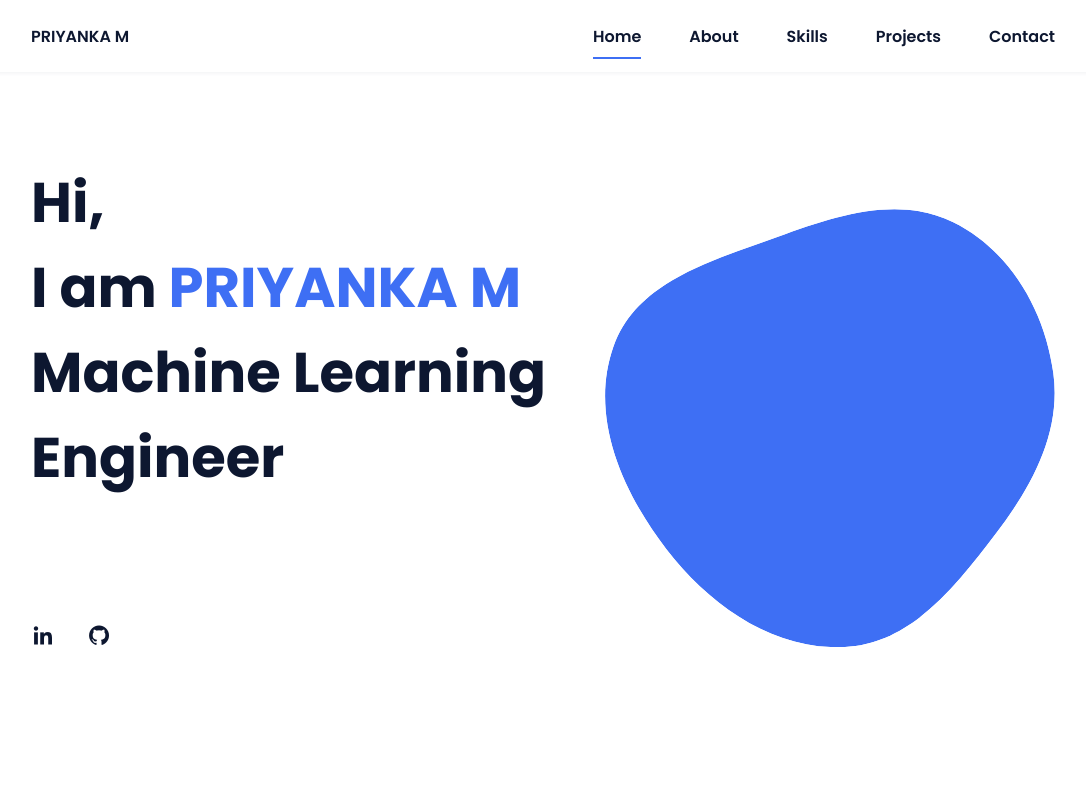
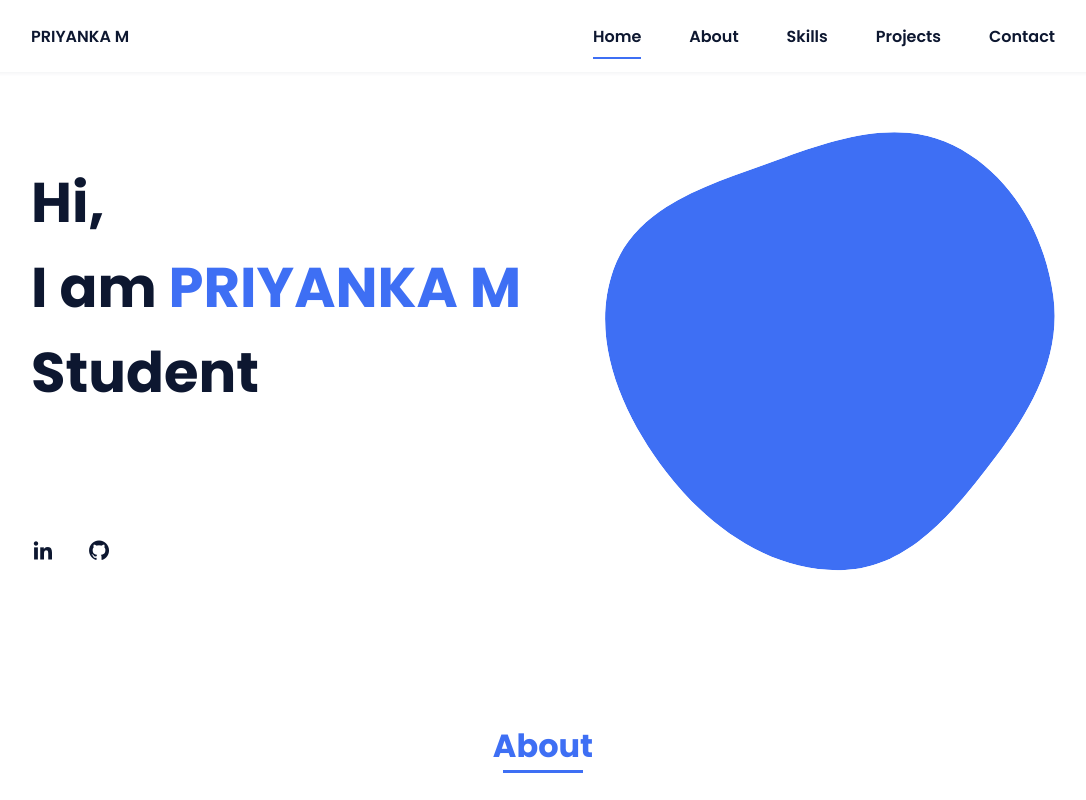
Before and after one commit to Priyanka-M-25/Portfolio, a plain HTML site: page index.html in a window 1280 px wide. Shown: the top 800 px of the page, without its empty margins (97-1183 px from the left). Drawn offline with nearby package versions, Linux system fonts and the light colour scheme.

Commit message:
index.html

```diff
--- a/index.html
+++ b/index.html
@@ -39,7 +39,7 @@
             <!--===== HOME =====-->
             <section class="home bd-grid" id="home">
                 <div class="home__data">
-                    <h1 class="home__title">Hi,<br>I am <span class="home__title-color">PRIYANKA M</span><br> Machine Learning <br> Engineer</h1>
+                    <h1 class="home__title">Hi,<br>I am <span class="home__title-color">PRIYANKA M</span><br> Student <br> </h1>
 
                                     </div>
 
```
